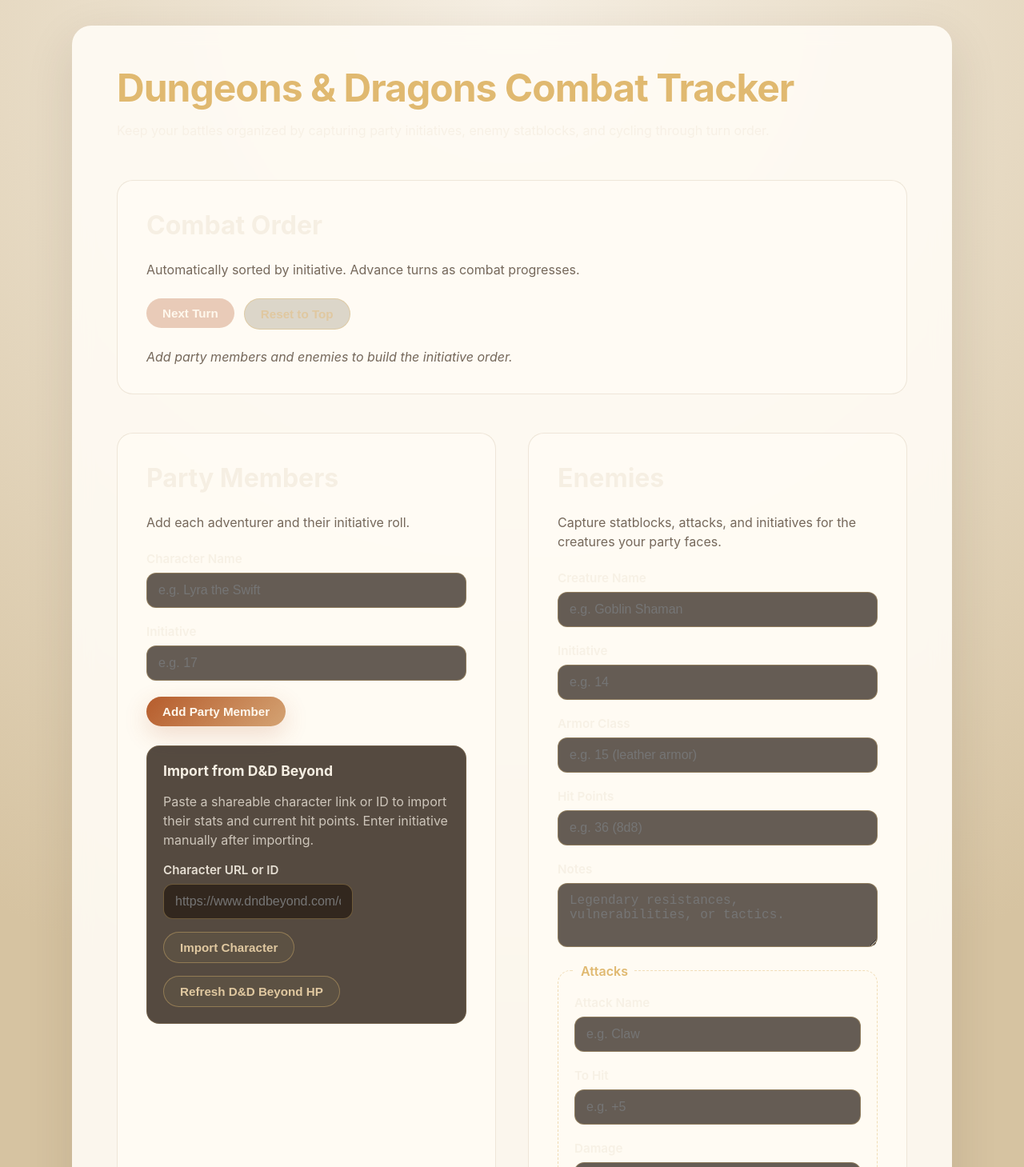
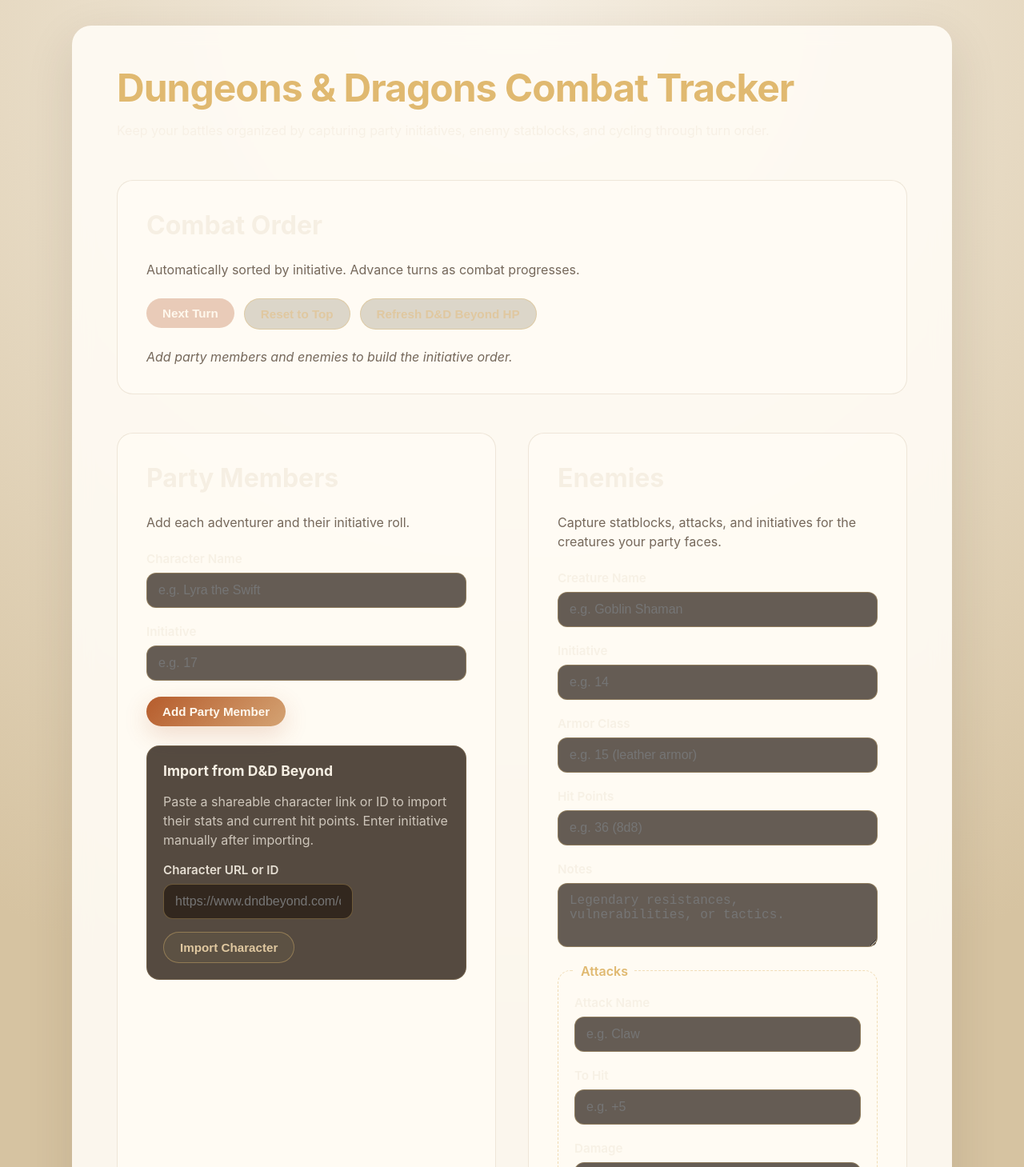
Before and after one commit to mushfichowdhury/dnd-combat-tracker, a Next.js app: page / in a window 1280 px wide. Shown: the top 1459 px of the page at 80% size. Built offline with nearby package versions, Linux system fonts and the light colour scheme.

Commit message:
Move party HP tracking into combat order

```diff
--- a/src/pages/index.js
+++ b/src/pages/index.js
@@ -445,7 +445,24 @@ export default function Home() {
               >
                 Reset to Top
               </button>
+              <button
+                type="button"
+                className={styles.secondaryButton}
+                onClick={refreshDndBeyondHitPoints}
+                disabled={
+                  isRefreshingDndBeyondHp ||
+                  !hasDndBeyondMembers ||
+                  combatOrder.length === 0
+                }
+              >
+                {isRefreshingDndBeyondHp
+                  ? "Refreshing HP..."
+                  : "Refresh D&D Beyond HP"}
+              </button>
             </div>
+            {dndBeyondRefreshError && (
+              <p className={styles.errorMessage}>{dndBeyondRefreshError}</p>
+            )}
             {combatOrder.length === 0 ? (
               <p className={styles.emptyState}>
                 Add party members and enemies to build the initiative order.
@@ -472,6 +489,24 @@ export default function Home() {
                           {formatInitiativeDisplay(combatant.initiative)}
                         </strong>
                       </p>
+                      {combatant.type === "party" && combatant.hitPoints && (
+                        <p className={styles.statLine}>
+                          Current HP: {" "}
+                          <strong>
+                            {combatant.hitPoints.current}
+                            {typeof combatant.hitPoints.max === "number" &&
+                            Number.isFinite(combatant.hitPoints.max) &&
+                            combatant.hitPoints.max > 0
+                              ? ` / ${combatant.hitPoints.max}`
+                              : ""}
+                          </strong>
+                          {combatant.hitPoints.temporary ? (
+                            <span className={styles.tempHpNote}>
+                              {` (+${combatant.hitPoints.temporary} temp)`}
+                            </span>
+                          ) : null}
+                        </p>
+                      )}
                     </div>
                     {combatant.type === "enemy" && (
                       <div className={styles.combatantDetails}>
@@ -567,19 +602,6 @@ export default function Home() {
                     {isImportingDndBeyond ? "Importing..." : "Import Character"}
                   </button>
                 </form>
-                <button
-                  type="button"
-                  className={styles.secondaryButton}
-                  onClick={refreshDndBeyondHitPoints}
-                  disabled={isRefreshingDndBeyondHp || !hasDndBeyondMembers}
-                >
-                  {isRefreshingDndBeyondHp
-                    ? "Refreshing HP..."
-                    : "Refresh D&D Beyond HP"}
-                </button>
-                {dndBeyondRefreshError && (
-                  <p className={styles.errorMessage}>{dndBeyondRefreshError}</p>
-                )}
               </div>
               {partyMembers.length > 0 && (
                 <ul className={styles.cardList}>
@@ -589,6 +611,21 @@ export default function Home() {
                         <h3>{member.name}</h3>
                         {member.source === "dndbeyond" && (
                           <span className={styles.sourceTag}>Imported from D&amp;D Beyond</span>
+                        )}
+                        {member.classSummary && (
+                          <p className={styles.statLine}>
+                            Class: <strong>{member.classSummary}</strong>
+                          </p>
+                        )}
+                        {typeof member.level === "number" && member.level > 0 && (
+                          <p className={styles.statLine}>
+                            Level: <strong>{member.level}</strong>
+                          </p>
+                        )}
+                        {member.playerName && (
+                          <p className={styles.statLine}>
+                            Player: <strong>{member.playerName}</strong>
+                          </p>
                         )}
                         {member.source === "dndbeyond" ? (
                           <label
@@ -612,39 +649,6 @@ export default function Home() {
                           <p className={styles.statLine}>
                             Initiative: {" "}
                             <strong>{formatInitiativeDisplay(member.initiative)}</strong>
-                          </p>
-                        )}
-                        {member.hitPoints && (
-                          <p className={styles.statLine}>
-                            Current HP: {" "}
-                            <strong>
-                              {member.hitPoints.current}
-                              {typeof member.hitPoints.max === "number" &&
-                              Number.isFinite(member.hitPoints.max) &&
-                              member.hitPoints.max > 0
-                                ? ` / ${member.hitPoints.max}`
-                                : ""}
-                            </strong>
-                            {member.hitPoints.temporary ? (
-                              <span className={styles.tempHpNote}>
-                                {` (+${member.hitPoints.temporary} temp)`}
-                              </span>
-                            ) : null}
-                          </p>
-                        )}
-                        {member.classSummary && (
-                          <p className={styles.statLine}>
-                            Class: <strong>{member.classSummary}</strong>
-                          </p>
-                        )}
-                        {typeof member.level === "number" && member.level > 0 && (
-                          <p className={styles.statLine}>
-                            Level: <strong>{member.level}</strong>
-                          </p>
-                        )}
-                        {member.playerName && (
-                          <p className={styles.statLine}>
-                            Player: <strong>{member.playerName}</strong>
                           </p>
                         )}
                         {member.source === "dndbeyond" && (
```
